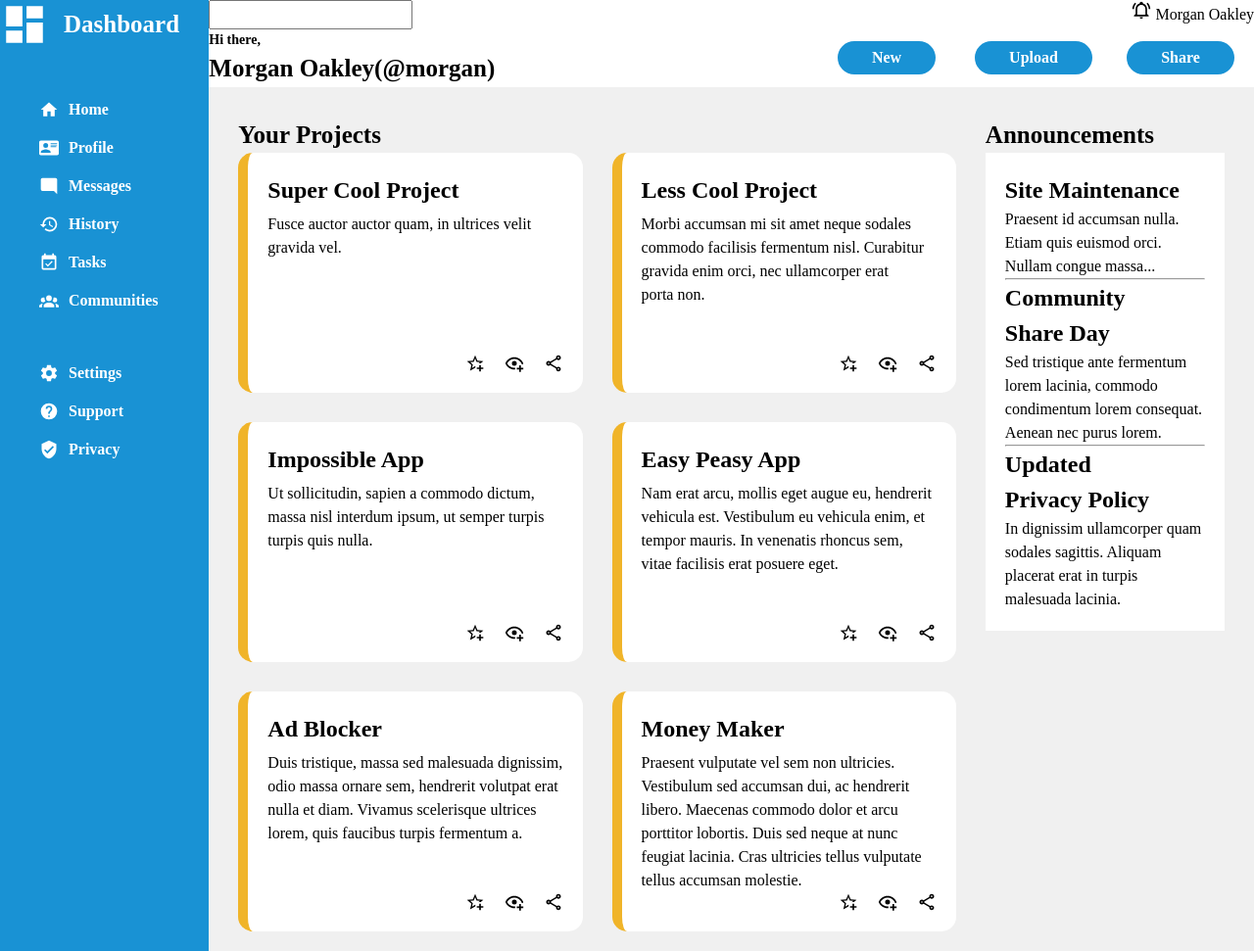
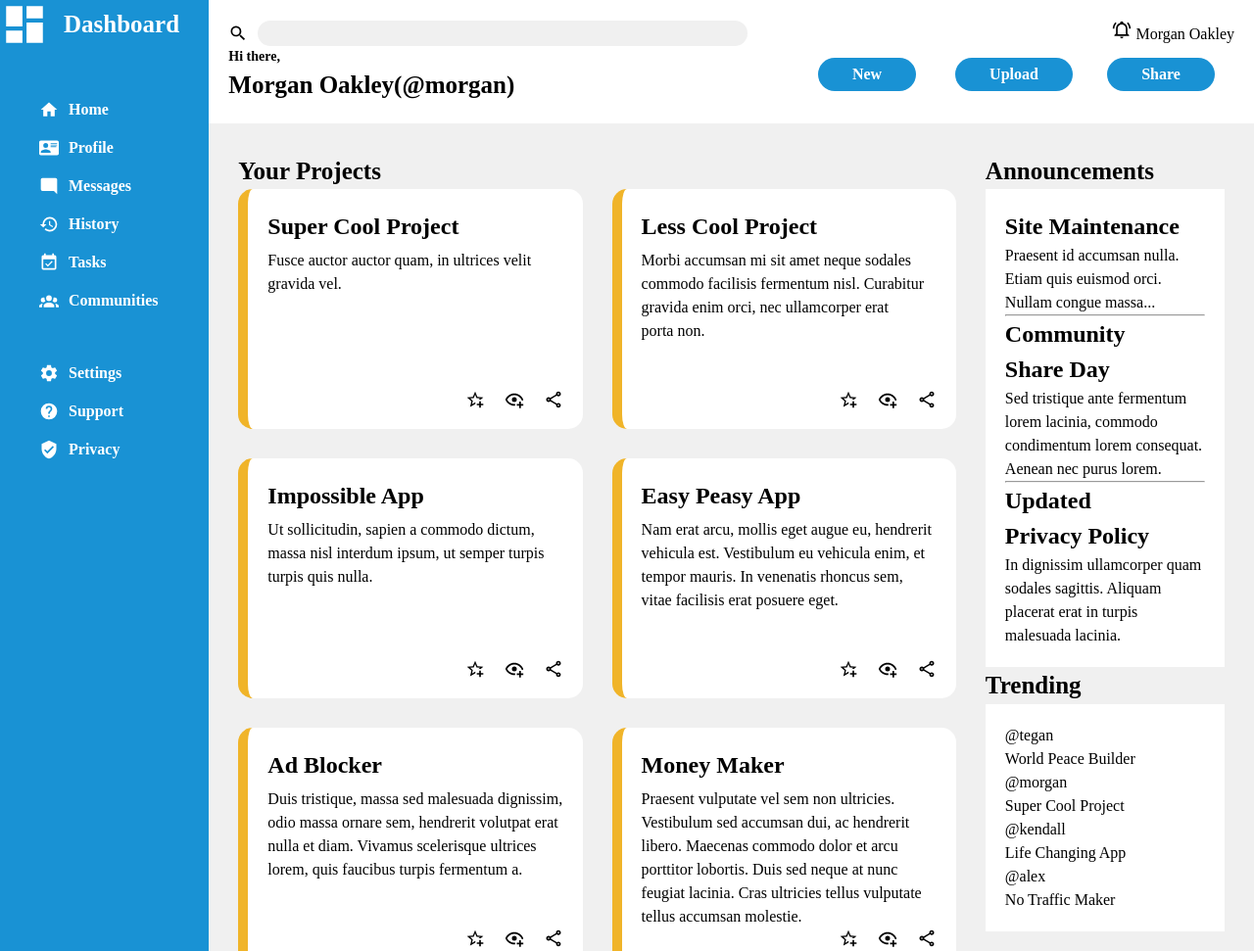
Before and after one commit to alexc2029/odin-admindash, a plain HTML site: page index.html in a window 1280 px wide. Shown: the top 971 px of the page at 98% size. Drawn offline with Linux system fonts and the light colour scheme.

Commit message:
Style search

```diff
--- a/index.html
+++ b/index.html
@@ -28,6 +28,7 @@
 		</div>
 		<div class="header">
 			<search>
+				<img src="icons/search.svg" />
 				<form action="./search/">
 					<input type="search" />
 				</form>
@@ -146,22 +147,24 @@
 					</div>
 				</div>
 			</div>
+			<div>
 				<div class="announcements">
 					<h1>Announcements</h1>
 					<div class="announcement-cards">
 						<div>
 							<h2>Site Maintenance</h2>
 							<p>
-							Praesent id accumsan nulla. Etiam quis euismod orci.
-							Nullam congue massa...
+								Praesent id accumsan nulla. Etiam quis euismod
+								orci. Nullam congue massa...
 							</p>
 						</div>
 						<hr />
 						<div>
 							<h2>Community Share Day</h2>
 							<p>
-							Sed tristique ante fermentum lorem lacinia, commodo
-							condimentum lorem consequat. Aenean nec purus lorem.
+								Sed tristique ante fermentum lorem lacinia,
+								commodo condimentum lorem consequat. Aenean nec
+								purus lorem.
 							</p>
 						</div>
 						<hr />
@@ -169,7 +172,8 @@
 							<h2>Updated Privacy Policy</h2>
 							<p>
 								In dignissim ullamcorper quam sodales sagittis.
-							Aliquam placerat erat in turpis malesuada lacinia.
+								Aliquam placerat erat in turpis malesuada
+								lacinia.
 							</p>
 						</div>
 					</div>
@@ -199,5 +203,6 @@
 					</div>
 				</div>
 			</div>
+		</div>
 	</body>
 </html>
--- a/styles.css
+++ b/styles.css
@@ -57,6 +57,7 @@ body {
 .header {
 	grid-column: 2/3;
 	background-color: white;
+	padding: 20px;
 }
 
 .main-content {
@@ -203,3 +204,24 @@ div.buttons,
 		margin-bottom: 5px;
 	}
 }
+
+search > img {
+	width: 20px;
+}
+
+form {
+	display: inline;
+}
+
+input[type="search"] {
+	border: none;
+	border-radius: 20px;
+	background-color: rgb(240, 240, 240);
+	width: 500px;
+}
+
+search {
+	display: flex;
+	align-items: center;
+	gap: 10px;
+}
```
Also changed, not shown: icons/search.svg (added), 1 other file. Lines whose indentation alone changed are shown as unchanged.
